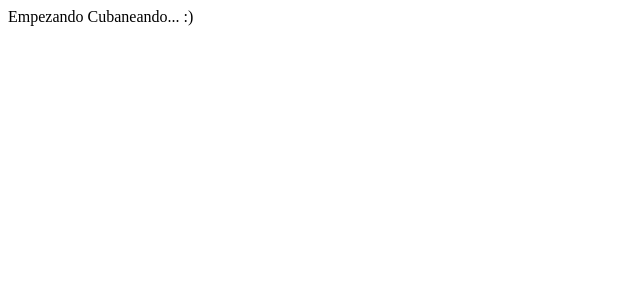
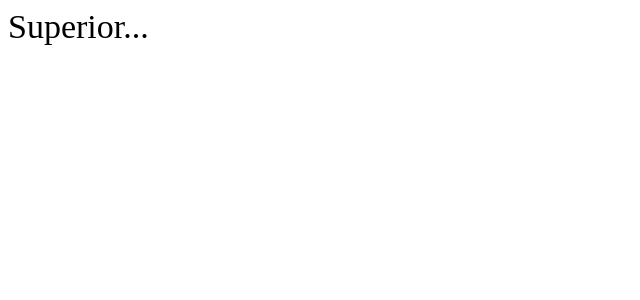
Before and after one commit to dixanstban/cubaneando, an Angular app: page / in a window 1280 px wide. Shown: the top 300 px of the page, without its empty margins (0-640 px from the left). Built offline with nearby package versions, Linux system fonts and the light colour scheme.

Commit message:
Añadiendo el componente TOP (II): sera el componente que marca la parte superior del chat, por lo general este contiene un logo, un texto para búsqueda, y el menu del sistema...

```diff
--- a/src/app/app.component.html
+++ b/src/app/app.component.html
@@ -1,2 +1,2 @@
 <!--The content below is only a placeholder and can be replaced.-->
-<div>Empezando Cubaneando... :) </div>
+<app-top></app-top>
--- a/src/app/top/top.component.css
+++ b/src/app/top/top.component.css
@@ -0,0 +1,3 @@
+.top {
+    font-size: 34px;
+}
--- a/src/app/top/top.component.html
+++ b/src/app/top/top.component.html
@@ -1,3 +1,3 @@
-<p>
-  top works!
-</p>
+<div class="top">
+  Superior...
+</div>
```
